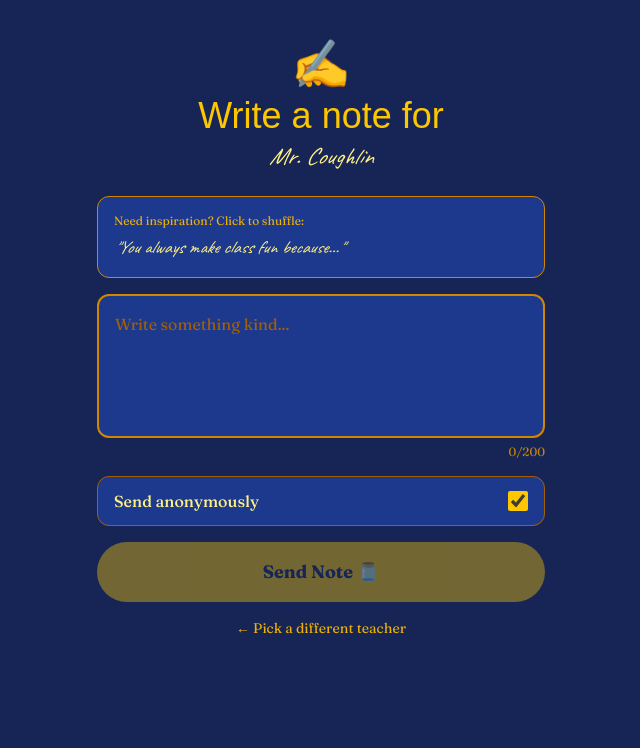
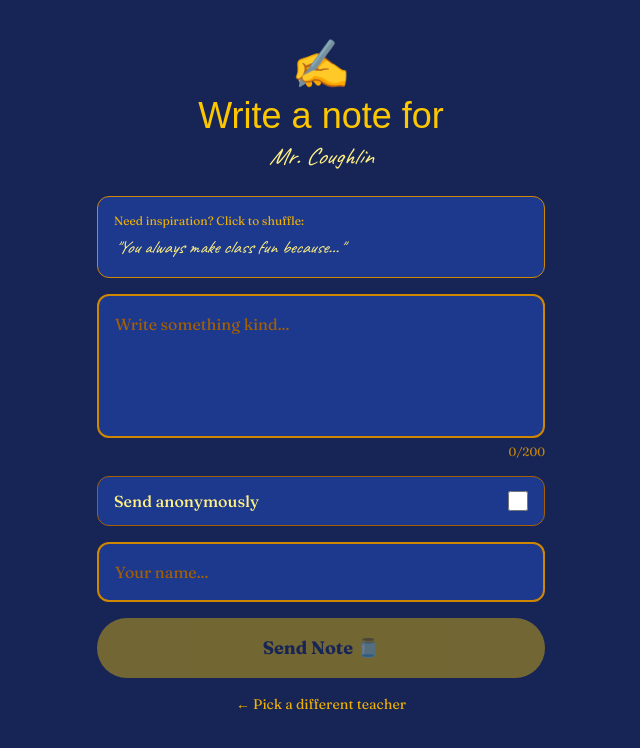
Before and after one commit to sunenihs/compliment-jar-web, a Next.js app: page /write/mr-coughlin in a window 1280 px wide. Shown: the top 748 px of the page, without its empty margins (319-959 px from the left). Built offline with nearby package versions, Linux system fonts and the light colour scheme; a web font is replaced by a local one.

Commit message:
Default to named notes instead of anonymous

```diff
--- a/app/write/[teacherId]/page.js
+++ b/app/write/[teacherId]/page.js
@@ -19,7 +19,7 @@ export default function WritePage() {
   const teacher = TEACHERS.find(t => t.id === teacherId);
 
   const [text, setText] = useState('');
-  const [isAnonymous, setIsAnonymous] = useState(true);
+  const [isAnonymous, setIsAnonymous] = useState(false);
   const [from, setFrom] = useState('');
   const [promptIndex, setPromptIndex] = useState(0);
   const [saving, setSaving] = useState(false);
```
